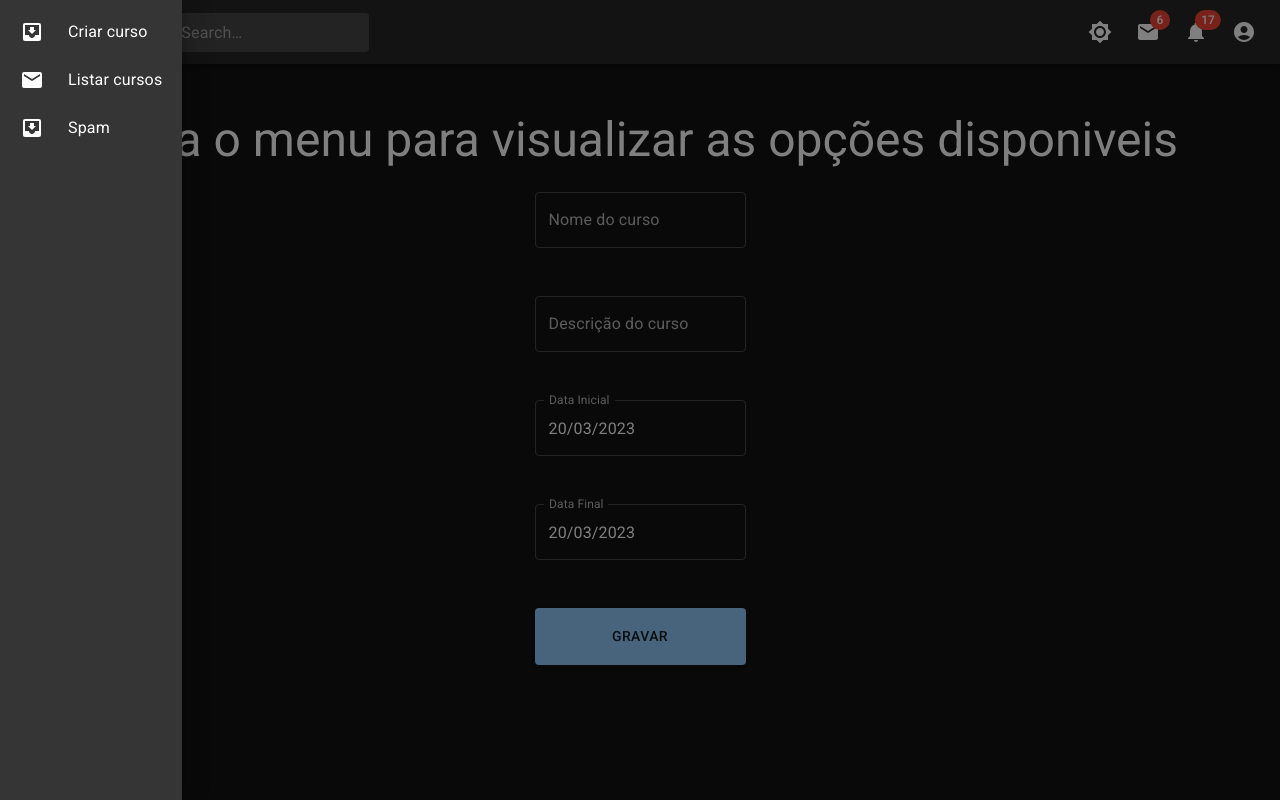
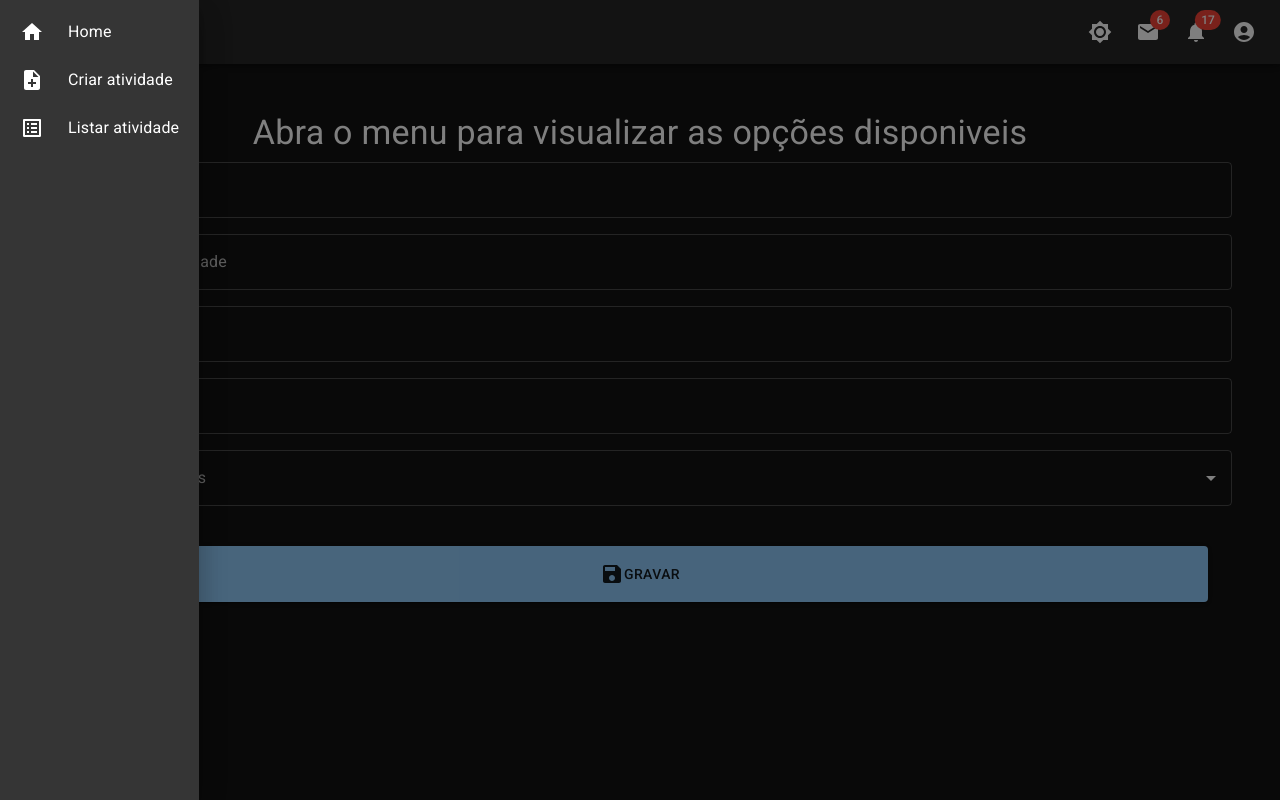
Before and after one commit to maiquel-mendes/frontend-curso-project, a React (Vite) app: page /cria-curso in a window 1280 px wide. Both pictures are taken after a click on the button 36 px from the left and 32 px from the top of the page. Built offline with nearby package versions, Linux system fonts and the light colour scheme; no server answers.

Commit message:
reestruturacao layout

```diff
--- a/src/components/GravaCursos.jsx
+++ b/src/components/GravaCursos.jsx
@@ -1,24 +1,29 @@
-import { Button } from "@mui/material";
+import { Autocomplete, Button } from "@mui/material";
 import { DatePicker } from "@mui/x-date-pickers";
 import { LocalizationProvider } from "@mui/x-date-pickers";
-import { DemoContainer } from "@mui/x-date-pickers/internals/demo";
 import { AdapterDayjs } from "@mui/x-date-pickers/AdapterDayjs";
+import SaveIcon from "@mui/icons-material/Save";
+
 
 import axios from "axios";
 import dayjs from "dayjs";
-import React from "react";
+import React, { useEffect, useState } from "react";
 import "dayjs/locale/pt-br";
 import { TextField } from "@mui/material";
 import { Container } from "@mui/material";
 import { Box } from "@mui/material";
 
-const GravaCursos = () => {
-  const [inputs, setInputs] = React.useState({
-    title: "",
-    body: "",
-    dataInicio: dayjs(),
-    dataFim: dayjs(),
-  });
+const initialState = {
+  title: "",
+  body: "",
+  dataInicio: dayjs(),
+  dataFim: dayjs(),
+  participantes: [],
+}
+
+const GravaCursos =  () => {
+  const [inputs, setInputs] = React.useState(initialState);
+  const [operadores, setOperadores] = useState([])
 
   const handleChange = (e) => {
     setInputs((prevState) => ({
@@ -28,73 +33,116 @@ const GravaCursos = () => {
   };
 
   const onSubmit = async (e) => {
-    e.preventDefault();
+    // e.preventDefault();
 
     try {
       const res = await axios.post(
-        "https://api-curso-project.vercel.app/cursos",
+        // "https://api-curso-project.vercel.app/cursos",
+        "http://192.168.15.40:3000/cursos",
         {
           dadosCurso: inputs,
         }
       );
       console.log(res.data);
       console.log(inputs);
+      setInputs(initialState)
     } catch (e) {
       alert(e.message);
     }
   };
 
+   async function getUsers () {
+    try {
+    const res = await axios.get(
+      "http://192.168.15.40:3000/user"
+      );
+    console.log(res.data);
+    setOperadores(res.data)
+  } catch (e) {
+    alert(e.message);
+  }
+
+  };
+
+useEffect(() => {
+
+  getUsers()
+}
+,[])
+
   return (
     <LocalizationProvider dateAdapter={AdapterDayjs} adapterLocale="pt-br">
       <Box display={"flex"} justifyContent="center">
         <Box
-          maxWidth={600}
+          width={1}
           component={"form"}
           display="flex"
           flexDirection={"column"}
+          gap={2}
+          marginTop={1}
         >
           <TextField
             name="title"
             id="nome-curso"
-            label="Nome do curso"
+            label="Nome da atividade"
             value={inputs.title}
             onChange={handleChange}
             variant="outlined"
-            sx={{ margin: 3 }}
+            // sx={{ mb: 2 }}
           />
           <TextField
             name="body"
             id="desc-curso"
-            label="Descrição do curso"
+            label="Descrição da atividade"
             value={inputs.body}
             onChange={handleChange}
             variant="outlined"
-            sx={{ margin: 3 }}
+            // sx={{ margin: 3 }}
           />
-          {/* <DemoContainer components={["DatePicker", "DatePicker"]}> */}
           <DatePicker
-            // name="dataInicio"
             label="Data Inicial"
             value={inputs.dataInicio}
             onChange={(e) => setInputs({ ...inputs, dataInicio: dayjs(e) })}
-            sx={{ margin: 3 }}
+            // sx={{ margin: 3 }}
           />
           <DatePicker
-            // name="dataFim"
             label="Data Final"
-            // views={["day", "month", "year"]}
             value={inputs.dataFim}
-            sx={{ margin: 3 }}
+            // sx={{ margin: 3 }}
             onChange={(e) => setInputs({ ...inputs, dataFim: dayjs(e) })}
           />
+          <Autocomplete
+        multiple
+        value={inputs.participantes}
+        onChange={(e, value) =>{
+          console.log(inputs.participantes);
+          setInputs({ ...inputs, participantes: value })}}
+        id="tags-outlined"
+        options={operadores}
+        getOptionLabel={(option) => option?.name}
+        defaultValue={[]}
+        filterSelectedOptions
+        renderInput={(params) => (
+          <TextField
+            {...params}
+            label="Incluir participantes"
+            placeholder="Participantes"
+          />
+        )}
+      />
           <Button sx={{ p: 2, m: 3 }} variant="contained" onClick={onSubmit}>
+            <SaveIcon/>
             Gravar
           </Button>
-          {/* </DemoContainer> */}
         </Box>
       </Box>
     </LocalizationProvider>
   );
 };
 
+
+
+
+
+
 export default GravaCursos;
--- a/src/components/Header.jsx
+++ b/src/components/Header.jsx
@@ -208,7 +208,7 @@ export default function Header({
         >
           SISTEMA
         </Typography>
-        <Search>
+        {/* <Search>
           <SearchIconWrapper>
             <SearchIcon />
           </SearchIconWrapper>
@@ -216,7 +216,7 @@ export default function Header({
             placeholder="Search…"
             inputProps={{ "aria-label": "search" }}
           />
-        </Search>
+        </Search> */}
         <Box sx={{ flexGrow: 1 }} />
         <Box sx={{ display: { xs: "none", md: "flex" } }}>
           <IconButton
--- a/src/components/Home.jsx
+++ b/src/components/Home.jsx
@@ -19,6 +19,9 @@ import ChevronLeftIcon from "@mui/icons-material/ChevronLeft";
 import ChevronRightIcon from "@mui/icons-material/ChevronRight";
 import ListItem from "@mui/material/ListItem";
 import ListItemButton from "@mui/material/ListItemButton";
+import NoteAddIcon from '@mui/icons-material/NoteAdd';
+import ListAltIcon from '@mui/icons-material/ListAlt';
+import HomeIcon from '@mui/icons-material/Home';
 import ListItemIcon from "@mui/material/ListItemIcon";
 import ListItemText from "@mui/material/ListItemText";
 import InboxIcon from "@mui/icons-material/MoveToInbox";
@@ -71,9 +74,9 @@ export default function Home({ mode, setMode }) {
       <Drawer anchor={teste} onClick={handleDrawerClose} open={open}>
         <List>
           {[
-            { name: "Criar curso", link: "cria-curso" },
-            { name: "Listar cursos", link: "lista-curso" },
-            { name: "Spam", link: "login" },
+            { name: "Home", link: "/", icon: (<HomeIcon />) },
+            { name: "Criar atividade", link: "cria-curso", icon: (<NoteAddIcon />) },
+            { name: "Listar atividade", link: "lista-curso", icon: (<ListAltIcon />) },
           ].map((item, index) => (
             <ListItem key={item.name} disablePadding sx={{ display: "block" }}>
               <ListItemButton
@@ -91,7 +94,8 @@ export default function Home({ mode, setMode }) {
                     justifyContent: "center",
                   }}
                 >
-                  {index % 2 === 0 ? <InboxIcon /> : <MailIcon />}
+                  {item.icon}
+                  {/* <InboxIcon /> */}
                 </ListItemIcon>
                 <ListItemText
                   primary={item.name}
@@ -106,7 +110,7 @@ export default function Home({ mode, setMode }) {
 
       <Box component="main" sx={{ flexGrow: 1, p: 3, m: 3 }} open={open}>
         <DrawerHeader />
-        <Typography align="center" variant="h3">
+        <Typography align="center" variant="h4">
           Abra o menu para visualizar as opções disponiveis
         </Typography>
         <Outlet />
--- a/src/components/ListaCursos.jsx
+++ b/src/components/ListaCursos.jsx
@@ -1,7 +1,7 @@
 import React from "react";
 import axios from "axios";
 import LoadingButton from "@mui/lab/LoadingButton";
-import SaveIcon from "@mui/icons-material/Save";
+import ListAltIcon from '@mui/icons-material/ListAlt';
 import { useState } from "react";
 import {
   Box,
@@ -12,46 +12,31 @@ import {
   Grid,
   Typography,
 } from "@mui/material";
-import Table from "@mui/material/Table";
-import TableBody from "@mui/material/TableBody";
-import TableCell from "@mui/material/TableCell";
-import TableContainer from "@mui/material/TableContainer";
-import TableHead from "@mui/material/TableHead";
-import TableRow from "@mui/material/TableRow";
-import Paper from "@mui/material/Paper";
-import { useEffect } from "react";
+
 
 const ListaCursos = () => {
   const [result, setResult] = useState([]);
   const [isLoading, setisLoading] = useState(false);
 
-  async function pega() {
+  async function getAtividades() {
     setisLoading(true);
     const data = await axios
-      .get("https://api-curso-project.vercel.app/cursos")
-      // .get("http://192.168.15.40:3000/cursos")
+      // .get("https://api-curso-project.vercel.app/cursos")
+      .get("http://192.168.15.40:3000/cursos")
       .then((dados) => {
         setisLoading(false);
         return dados.data;
       });
 
     setResult(data);
-    console.log(data);
   }
 
-  const teste = () => {
-    alert("tetsando");
-  };
 
-  //   useEffect(() => {
-  //     pega();
-  //   }, []);
 
   function BasicCard({ row }) {
     return (
       <>
-        {/* {result.map((row) => ( */}
-        <Card key={row.title} sx={{ minWidth: 300, maxWidth: 300 }}>
+        <Card key={row.id} /*sx={{ minWidth: 300, maxWidth: 300 }}*/>
           <CardContent>
             <Typography variant="h5" component="div">
               {row.title}
@@ -65,14 +50,15 @@ const ListaCursos = () => {
               Fim {row.dataFim}
               <br />
               <br />
+              Participantes:
+              <br/>
               {row["participantes"].map((item) => ` ${item.user.name},`)}
             </Typography>
           </CardContent>
           <CardActions>
-            <Button size="small">Learn More</Button>
+            <Button size="small">Mais informações</Button>
           </CardActions>
         </Card>
-        {/* ))} */}
       </>
     );
   }
@@ -83,49 +69,14 @@ const ListaCursos = () => {
         <LoadingButton
           loading={isLoading}
           loadingPosition="start"
-          startIcon={<SaveIcon />}
+          startIcon={<ListAltIcon />}
           variant="outlined"
-          onClick={pega}
+          onClick={getAtividades}
         >
-          Listar Cursos
+          Listar atividades
         </LoadingButton>
       </Box>
-      {/* <TableContainer
-        sx={{ display: result.length === 0 ? "none" : "" }}
-        component={Paper}
-      >
-        <Table sx={{ minWidth: 650 }} aria-label="simple table">
-          <TableHead>
-            <TableRow>
-              <TableCell>Nome do curso</TableCell>
-              <TableCell align="center">descrição</TableCell>
-              <TableCell align="right">Dias&nbsp;</TableCell>
-              <TableCell align="right">data inicio</TableCell>
-              <TableCell align="left">Data fim</TableCell>
-              <TableCell align="left">Participantes</TableCell>
-            </TableRow>
-          </TableHead>
-          <TableBody>
-            {result.map((row) => (
-              <TableRow
-                key={row.title}
-                sx={{ "&:last-child td, &:last-child th": { border: 0 } }}
-              >
-                <TableCell component="th" scope="row">
-                  {row.title}
-                </TableCell>
-                <TableCell align="center">{row.body}</TableCell>
-                <TableCell align="right">{row.dias}</TableCell>
-                <TableCell align="right">{row.dataInicio}</TableCell>
-                <TableCell align="right">{row.dataFim}</TableCell>
-                <TableCell size="small" align="left">
-                  {row["participantes"].map((item) => ` ${item.user.name},`)}
-                </TableCell>
-              </TableRow>
-            ))}
-          </TableBody>
-        </Table>
-      </TableContainer> */}
+
       <Box>
         <Grid
           container
@@ -133,7 +84,7 @@ const ListaCursos = () => {
           columns={{ xs: 2, sm: 8, md: 12 }}
         >
           {result.map((row) => (
-            <Grid item xs={4} sm={4} md={4} key={row.title}>
+            <Grid item xs={4} sm={4} md={4} key={row.id}>
               <BasicCard row={row} />
             </Grid>
           ))}
```
